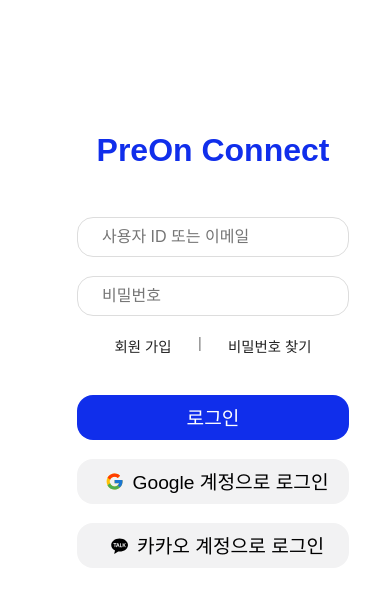
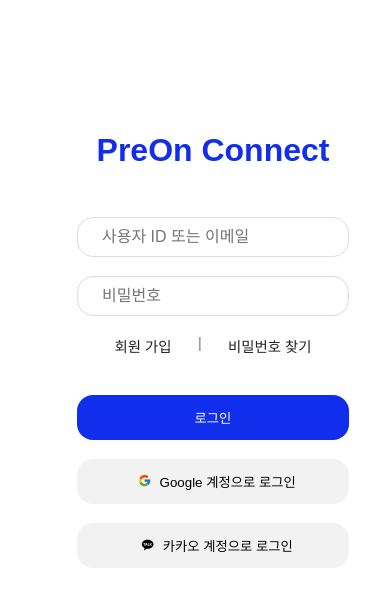
Before and after one commit to pre-on-connect/front-end, a Next.js app: page /login in a window 390 px wide. Shown: the top 606 px of the page. Built offline with nearby package versions, Linux system fonts and the light colour scheme.

Commit message:
Design: 공통 Button 반응형 width, height 추가 & font-size 기본으로 수정

```diff
--- a/src/components/ui/Button.ts
+++ b/src/components/ui/Button.ts
@@ -6,7 +6,8 @@ export const Button = styled.button<{$fill?:string}>`
   display: flex;
   align-items: center;
   justify-content: center;
-  font-size: 1.2rem;
+  width: 20.875rem;
+  height: 3.813rem;
   border: none;
   border-radius: 1rem;
   background-color: ${({theme, $fill}) => theme.color[$fill || 'gray_light_1']};
@@ -16,4 +17,14 @@ export const Button = styled.button<{$fill?:string}>`
   & .icon {
     margin: 0 .5rem;
   }
+
+  @media ${({theme}) => theme.screenSize.mobile}{
+    width: 17rem;
+    height:3rem;
+  }
+
+  @media ${({theme}) => theme.screenSize.tablet}{
+    width: 19rem;
+    height:3.3rem;
+  }
 `;
```
